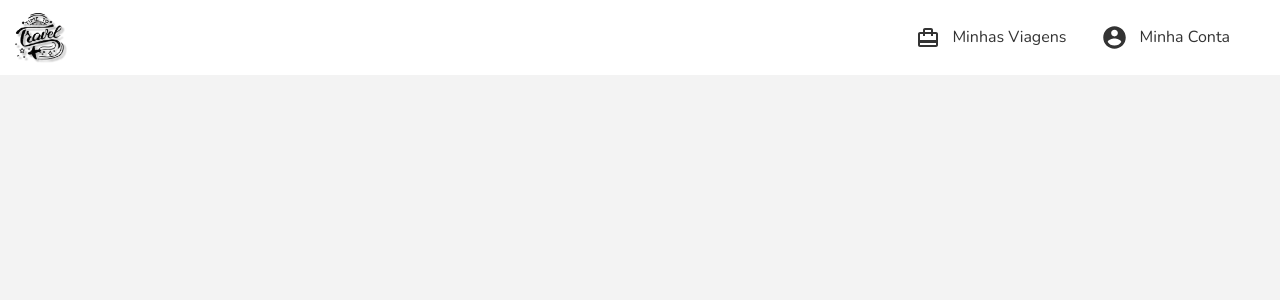
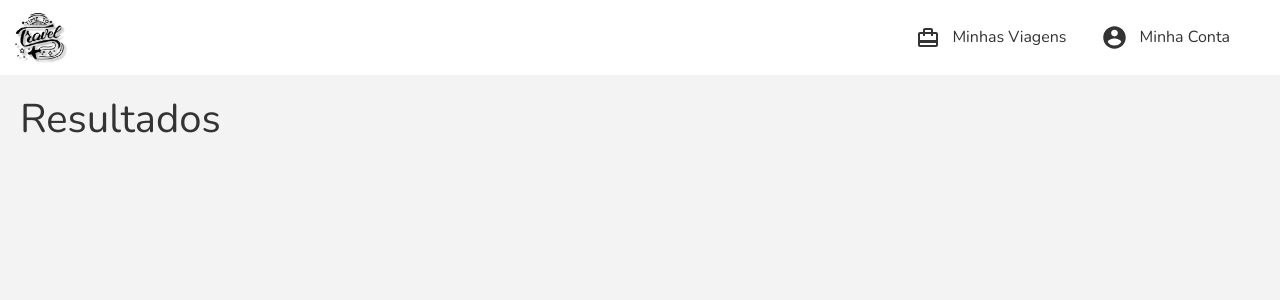
Before and after one commit to LucasRobbi/airport_vue, a Vue app: page /resultados in a window 1280 px wide. Shown: the top 300 px of the page. Built offline with nearby package versions, Linux system fonts and the light colour scheme.

Commit message:
results page

```diff
--- a/src/router/index.js
+++ b/src/router/index.js
@@ -3,6 +3,7 @@ import VueRouter from 'vue-router'
 import Home from '../views/Home.vue'
 import MyTrips from '../views/MyTrips.vue'
 import MyAccount from '../views/MyAccount.vue'
+import Results from '../views/Results.vue'
 
 Vue.use(VueRouter)
 
@@ -21,6 +22,11 @@ const routes = [
     path: '/minha-conta',
     name: 'MyAccount',
     component: MyAccount
+  },
+  {
+    path: '/resultados',
+    name: 'Results',
+    component: Results
   }
 ]
 
--- a/src/views/Home.vue
+++ b/src/views/Home.vue
@@ -46,7 +46,7 @@
           <p>Ida</p>
           <input type="date" id="data_ida" name="data_ida" />
           <br />
-          <a href="./resultados.html"><button id="buscar">Buscar</button></a>
+          <router-link  to="/resultados"><button id="buscar">Buscar</button></router-link>
         </div>
       </div>
 
--- /dev/null
+++ b/src/views/Results.vue
@@ -0,0 +1,18 @@
+<template>
+  <div class="Results d-flex">
+   <h1>Resultados</h1>
+  </div>
+</template>
+
+<script>
+// @ is an alias to /src
+
+export default {
+  name: 'Results',
+  components: {
+  }
+}
+</script>
+
+<style >
+</style>
```
